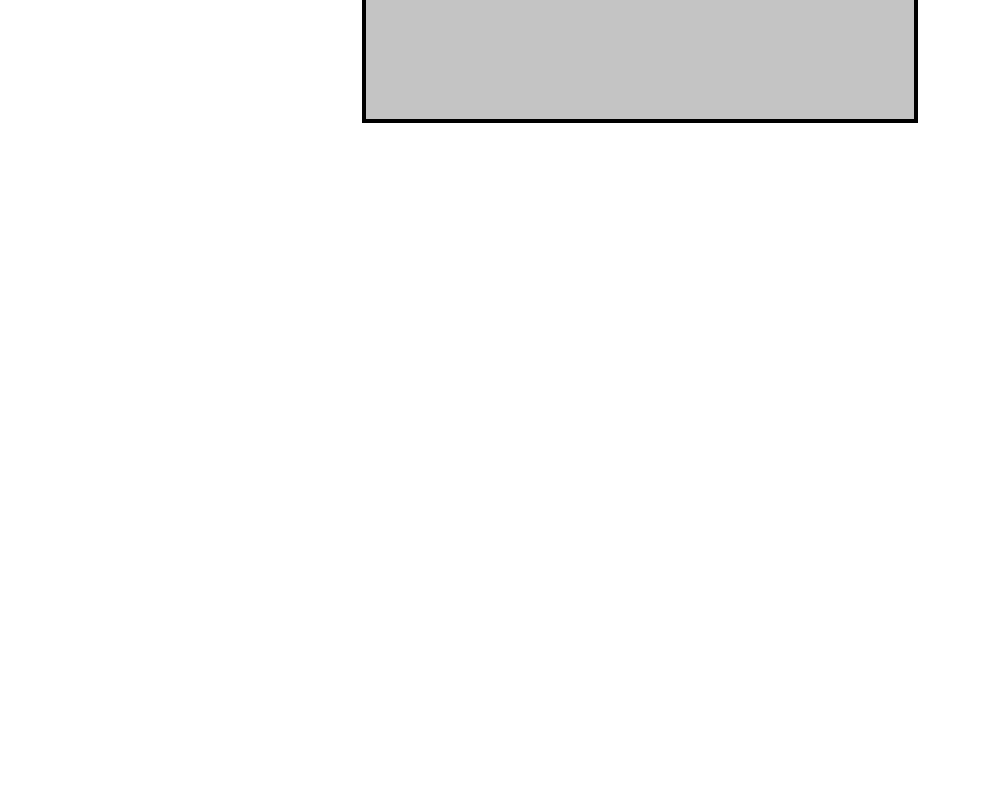
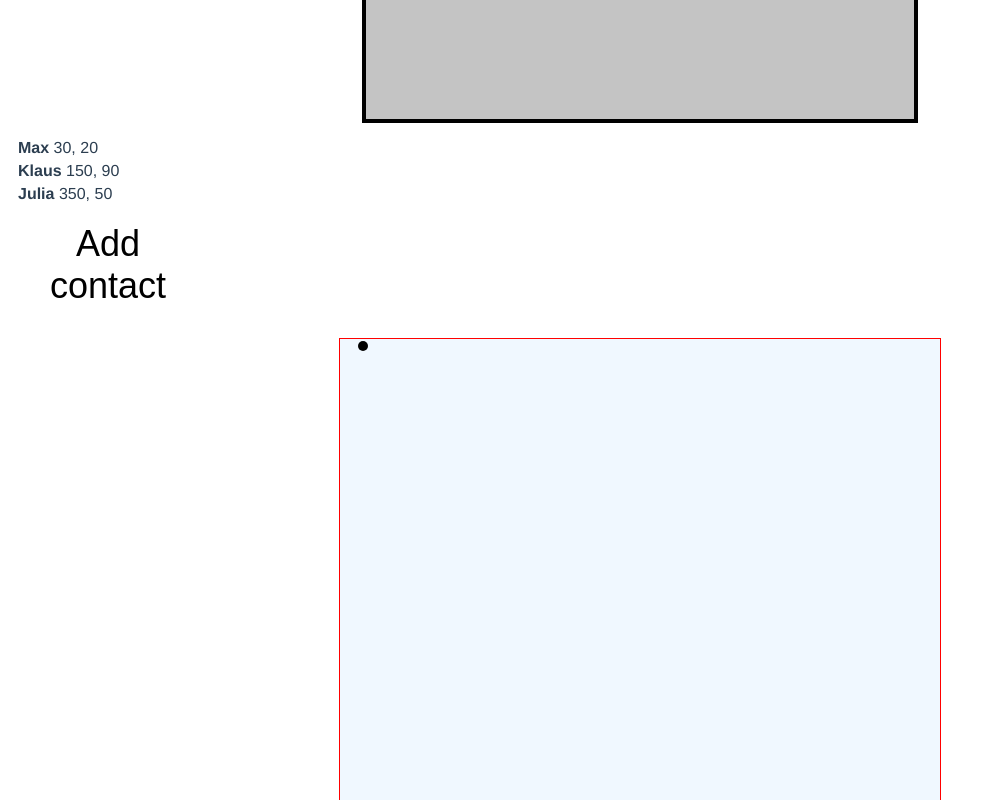
Before and after one commit to fhstp/easynwk-web, a Vue app: page /#/ in a window 1280 px wide. Shown: the part 580-1380 px from the top of the page, without its empty margins (0-985 px from the left). Before the commit the page ends 800 px from the top, so only its background shows below. Built offline with nearby package versions, Linux system fonts and the light colour scheme.

Commit message:
NWK work in progress

```diff
--- /dev/null
+++ b/src/components/AlteriList.vue
@@ -0,0 +1,6 @@
+<template>
+
+</template>
+
+<script lang="ts">
+</script>
--- /dev/null
+++ b/src/components/MapParent.vue
@@ -0,0 +1,57 @@
+<template>
+	<div>
+		<ul>
+			<li v-for="cur in contacts" :key="cur.id">
+				<b>{{ cur.id }}</b> {{ cur.angle }}, {{ cur.distance }}
+			</li>
+			<button @click="addRandomContact()">Add contact</button>
+		</ul>
+		<svg width="600" height="600">
+			<circle r="5" cx="23" cy="7" />
+		</svg>
+	</div>
+</template>
+
+<script lang="ts">
+import { Component, Prop, Vue } from "vue-property-decorator";
+
+interface Contact {
+	id: string;
+	angle: number;
+	distance: number;
+}
+
+@Component
+export default class MapParent extends Vue {
+	private ego: string;
+	private contacts: Array<Contact>;
+
+	constructor() {
+		super();
+		this.ego = "Alex";
+		this.contacts = [
+			{ id: "Max", angle: 30, distance: 20 },
+			{ id: "Klaus", angle: 150, distance: 90 },
+			{ id: "Julia", angle: 350, distance: 50 },
+		];
+	}
+
+	addRandomContact() {
+		this.contacts.push({
+			id: "Neu",
+			angle: Math.round(Math.random() * 360),
+			distance: Math.round(Math.random() * 100),
+		});
+	}
+}
+</script>
+
+<style>
+ul {
+	width: 200px;
+}
+svg {
+	background: aliceblue;
+	border: 1px solid red;
+}
+</style>
--- /dev/null
+++ b/src/components/NetworkMap.vue
@@ -0,0 +1,6 @@
+<template>
+
+</template>
+
+<script lang="ts">
+</script>
--- /dev/null
+++ b/src/components/RepositionOverlay.vue
@@ -0,0 +1,3 @@
+<script lang="ts">
+// make a svg exactly over the NWK with transparent notification text that accepts a touch as the new position
+</script>
--- a/src/views/Home.vue
+++ b/src/views/Home.vue
@@ -1,17 +1,20 @@
 <template>
   <div class="home">
     <Form />
+    <MapParent />
   </div>
 </template>
 
 <script>
 // @ is an alias to /src
 import Form from "@/components/Form.vue";
+import MapParent from "@/components/MapParent.vue";
 
 export default {
   name: "Home",
   components: {
-    Form
+    Form,
+    MapParent
   }
 };
 </script>
```
